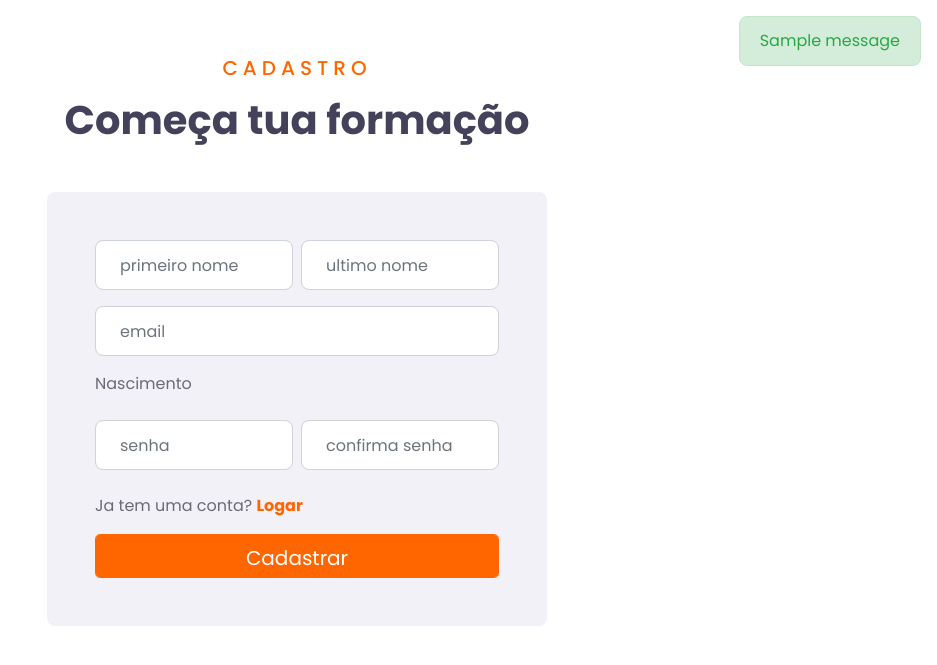
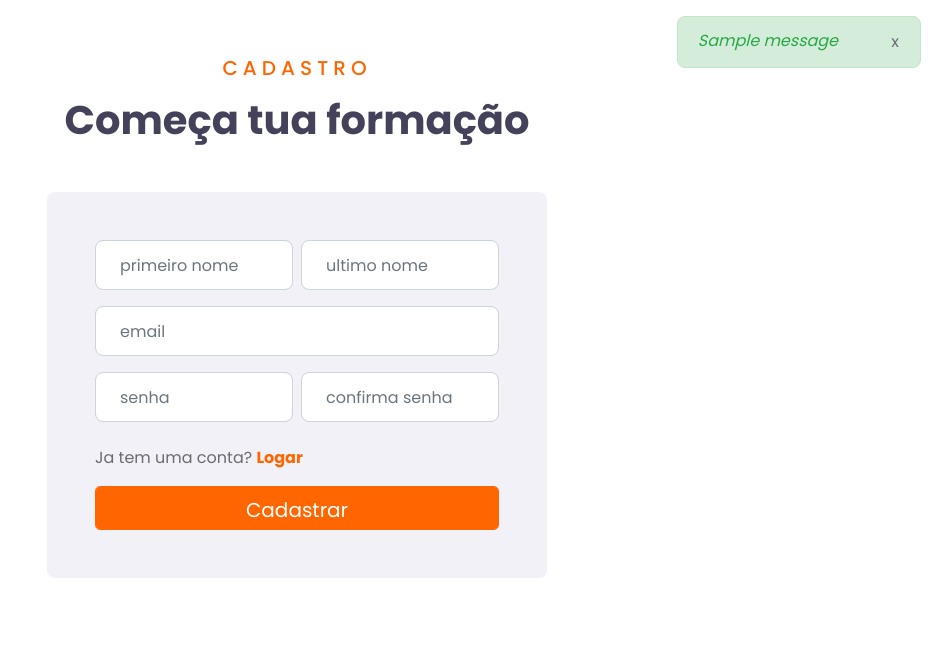
Before and after one commit to Samuel123-456/Ndakusoka, a Django app: page /controls/signup/ in a window 1280 px wide. Shown: the top 665 px of the page, without its empty margins (343-1280 px from the left). Run offline with Django 5.2, Linux system fonts and the light colour scheme; tables that the repository leaves empty hold one stand-in row (values such as "Sample post"); one stand-in notice (Sample message) is shown; some libraries are stand-ins or nearby versions.

Commit message:
clear the birth_date of the student creation and add btn_close for the message display none

```diff
--- a/templates/controls/signup.html
+++ b/templates/controls/signup.html
@@ -7,9 +7,10 @@
 {% if messages %}
     {% for message in messages %}
     {#id='div-message'#}
-    <div class="{{message.tags}} position-absolute m-3"  style='right:0'>
-        <div class="">
-            {{message}}
+    <div class="{{message.tags}} position-absolute m-3" id='div-messages' style='right:0'>
+        <div class="" id='django-message'>
+                <em>{{message}}</em>
+                <button style='right:0' class='btn btn-close p-0 ml-5 ' id='btn-close-messages'>x</button>
         </div>
     </div>
     {% endfor %}
@@ -43,12 +44,12 @@
                                 <p class="help-block text-danger"></p>
                             </div>
 
-                            <div class="control-group">
+                            {% comment %} <div class="control-group">
                                 <label for='date'>Nascimento</label>
                                 {{formset.birth_date}}
                                 {# <input type="date" class="form-control border-1" name='date' id="date" placeholder="email" required="required" data-validation-required-message="Please enter your email" /> #}
                                 <p class="help-block text-danger"></p>
-                            </div>
+                            </div> {% endcomment %}
 
                             <div class="control-group d-flex">
                                 {{formset.password}}
@@ -77,5 +78,5 @@
 {% endblock 'conteudo' %}
 
 {% block 'jsfiles' %}
-{% comment %} <script src="{% static "js/message.js" %}"></script> {% endcomment %}
+<script src="{% static "js/message.js" %}"></script>
 {% endblock 'jsfiles' %}
```
Also changed, not shown: templates/controls/signin.html (+4 -3 lines).
